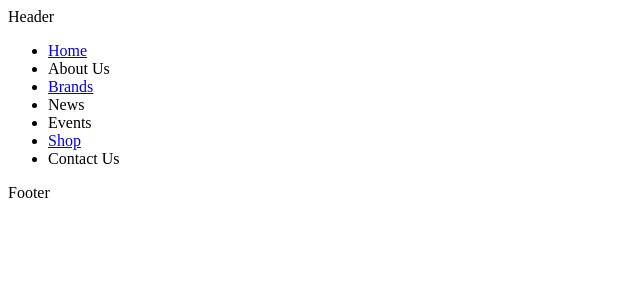
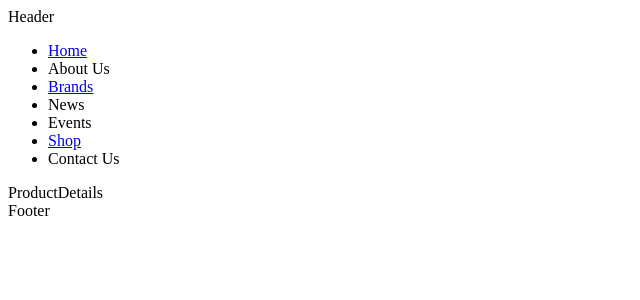
Before and after one commit to isabroch/rts-hifi-corner-v3, a React (Vite) app: page /shop/products/1 in a window 1280 px wide. Shown: the top 300 px of the page, without its empty margins (0-640 px from the left). Built offline with nearby package versions, Linux system fonts and the light colour scheme.

Commit message:
switch css variables to theme hook

```diff
--- a/src/App.js
+++ b/src/App.js
@@ -1,4 +1,4 @@
-import React from "react";
+import React, { useState } from "react";
 import { render } from "react-dom";
 import { Router } from "@reach/router";
 
@@ -6,22 +6,56 @@ import Header from "./components/Header";
 import Footer from "./components/Footer";
 import ShopProducts from "./pages/ShopProducts";
 import ProductDetails from "./pages/ProductDetails";
+import ThemeContext from "./components/ThemeContext";
 import Shop from "./pages/Shop";
 import Brands from "./pages/Brands";
 import Home from "./pages/Home";
+import NotFound from "./pages/NotFound";
 
 const App = () => {
+  const theme = useState({
+    fontSize: {
+      s: "0.8rem",
+      m: "1rem",
+      l: "2rem",
+      xl: "3rem"
+    },
+    fontWeight: {
+      light: 300,
+      normal: 400,
+      bold: 800
+    },
+    color: {
+      required: "#da2a2a",
+      brand: "#a39161",
+      brandDark: "#68542B",
+      dark: "#000000",
+      darkOpacity: "rgba(0, 0, 0, 0.75)",
+      light: "#ffffff",
+      neutralDark: "#444444",
+      neutral: "#acacac",
+      neutralLightOpacity: "rgba(243, 243, 243, 0.8)",
+      neutralLight: "#f3f3f3"
+    },
+    bg: "transparent"
+  });
+
   return (
     <React.StrictMode>
+      <ThemeContext.Provider value={theme}>
+        <div>
           <Header />
           <Router>
             <Home path="/" />
             <Brands path="/brands" />
             <Shop path="/shop" />
-        <ShopProducts path="/shop-products" />
-        <ProductDetails path="/product/:id" />
+            <ShopProducts path="/shop/products" />
+            <ProductDetails path="/shop/products/:id" />
+            <NotFound default />
           </Router>
           <Footer />
+        </div>
+      </ThemeContext.Provider>
     </React.StrictMode>
   );
 };
--- /dev/null
+++ b/src/components/ThemeContext.js
@@ -0,0 +1,5 @@
+import { createContext } from "react";
+
+const ThemeContext = createContext(["green", () => {}]);
+
+export default ThemeContext;
```
Lines whose indentation alone changed are shown as unchanged.
